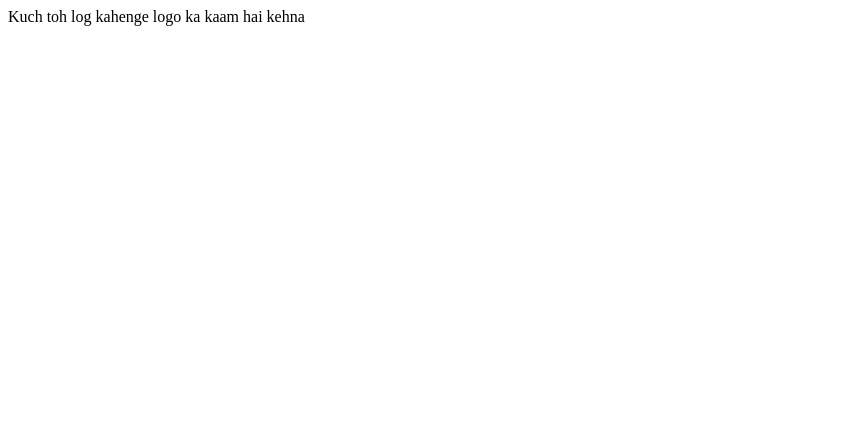
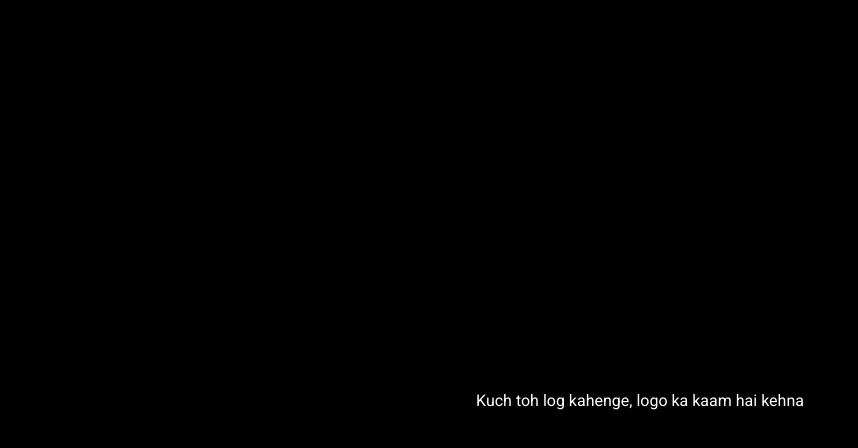
Before and after one commit to Pix3lB/deathnote, a plain HTML site: page index.html in a window 1280 px wide. Shown: the whole page, without its empty margins (0-858 px from the left). Drawn offline with Linux system fonts and the light colour scheme.

Commit message:
Updated index.html

```diff
--- a/index.html
+++ b/index.html
@@ -4,8 +4,21 @@
     <meta charset="UTF-8">
     <meta name="viewport" content="width=device-width, initial-scale=1.0">
     <title>Document</title>
+    <style>
+        body {
+            background-color: black;
+            color: white;
+            font-family: 'Roboto', sans-serif;
+            display: flex;
+            justify-content: center;
+            align-items: center;
+            height: 100vh;
+            margin: 0;
+        }
+    </style>
+    <link href="https://fonts.googleapis.com/css2?family=Roboto&display=swap" rel="stylesheet">
 </head>
 <body>
-    Kuch toh log kahenge logo ka kaam hai kehna
+    Kuch toh log kahenge, logo ka kaam hai kehna
 </body>
 </html>
```
